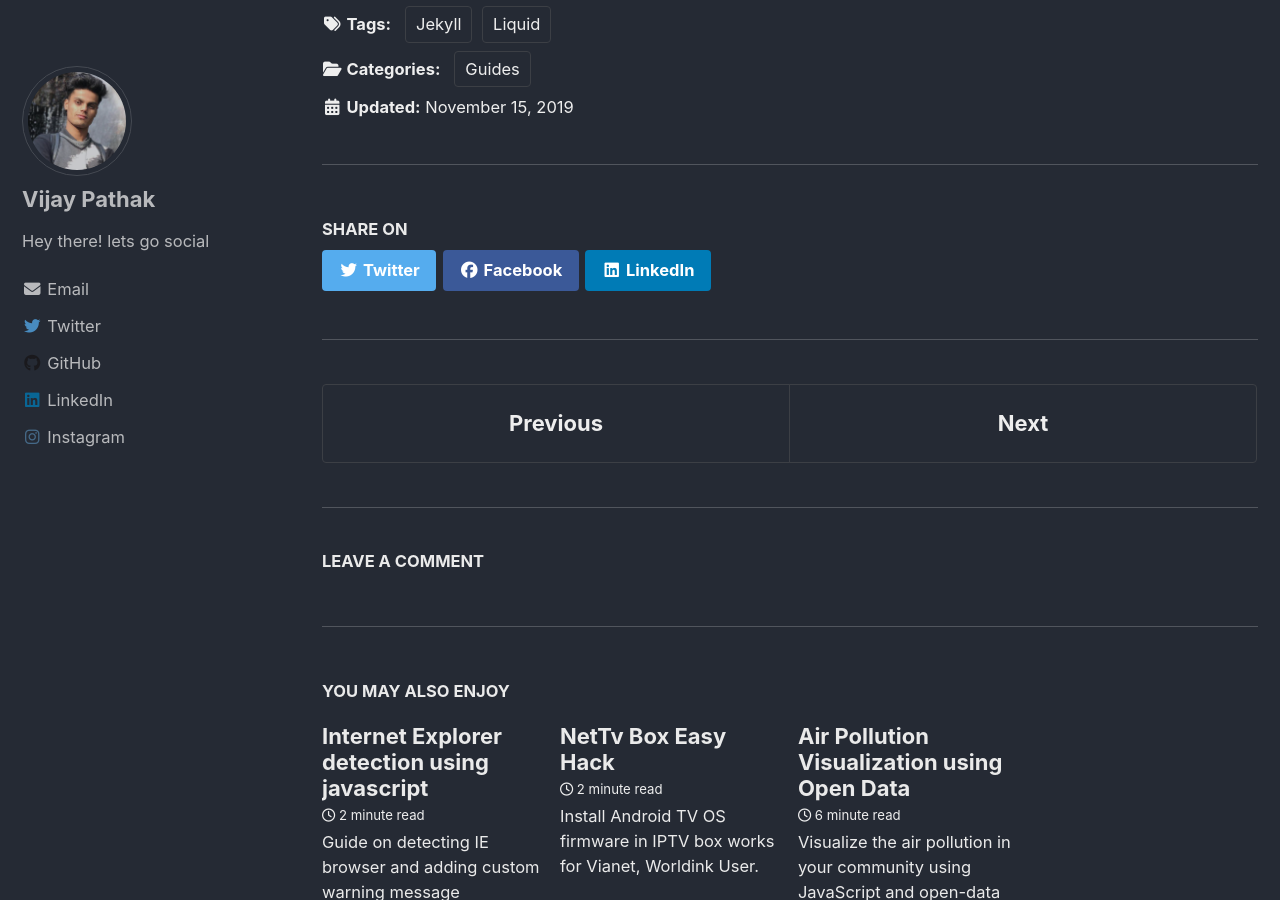
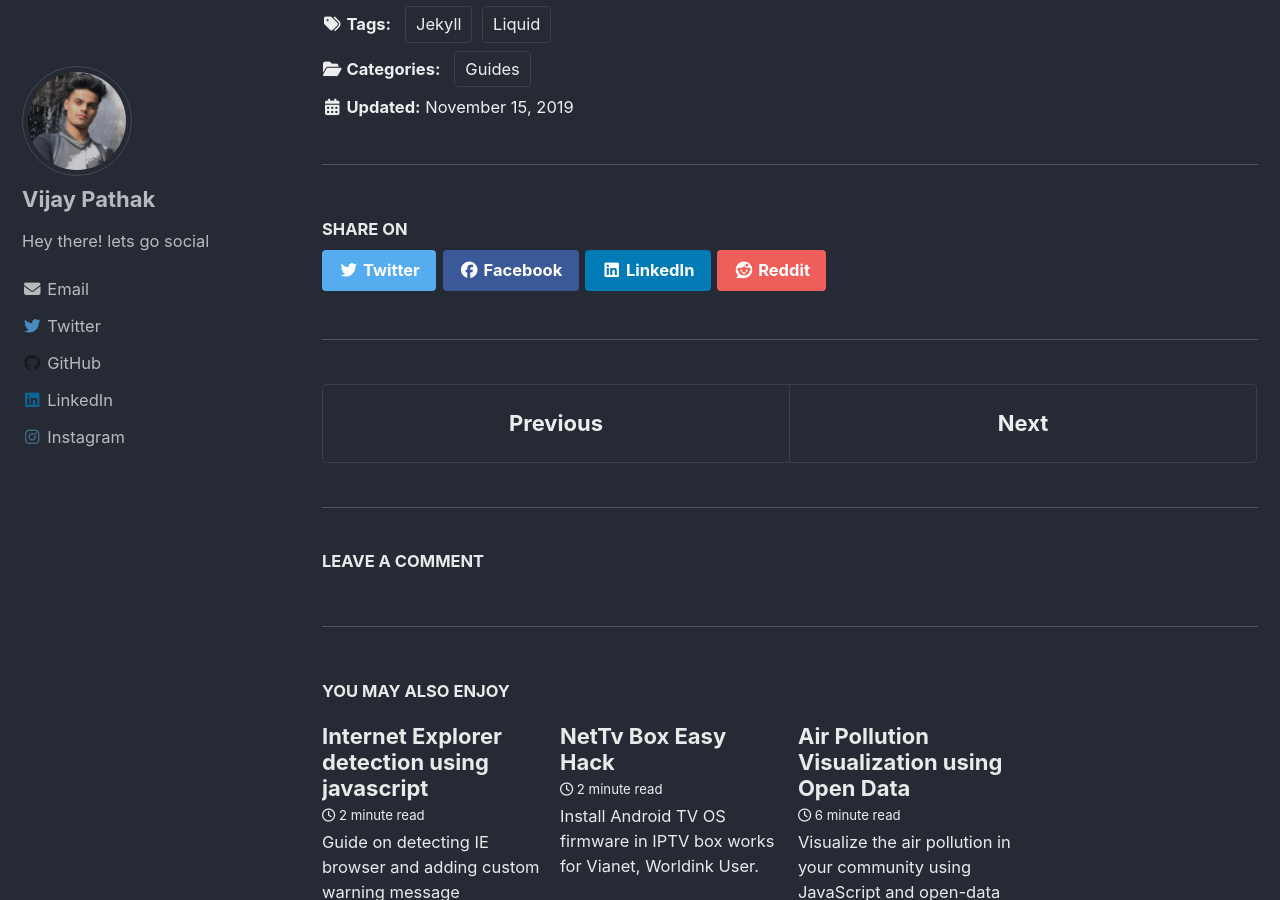
Before and after one commit to hbvj99/hbvj99.github.io, a Jekyll site: the page built from _posts/2019/2019-11-15-liquid-whitespaces-in-jekyll.md, in a window 1280 px wide and 900 px high, scrolled down 2643 px. Built offline with Jekyll 4.4.1, drawn with Linux system fonts in a browser that asks for light colours; cached includes are drawn as plain includes; nearby versions of some CDN libraries; comment, search, counter and statistics services are not loaded.

Commit message:
restore reddit share

```diff
--- a/_includes/social-share.html
+++ b/_includes/social-share.html
@@ -1,11 +1,13 @@
 <section class="page__share">
-  {% if site.data.ui-text[site.locale].share_on_label %}
+  {%- if site.data.ui-text[site.locale].share_on_label -%}
     <h4 class="page__share-title">{{ site.data.ui-text[site.locale].share_on_label | default: "Share on" }}</h4>
-  {% endif %}
+  {%- endif -%}
 
-  <a href="https://twitter.com/intent/tweet?{% if site.twitter.username %}via={{ site.twitter.username | url_encode }}&{% endif %}text={{ page.title | url_encode }}%20{{ page.url | absolute_url | url_encode }}" class="btn btn--twitter" onclick="window.open(this.href, 'window', 'left=20,top=20,width=500,height=500,toolbar=1,resizable=0'); return false;" title="{{ site.data.ui-text[site.locale].share_on_label | default: 'Share on' }} Twitter"><i class="fab fa-fw fa-twitter" aria-hidden="true"></i><span> Twitter</span></a>
+  <a href="https://twitter.com/intent/tweet?{%- if site.twitter.username -%}via={{ site.twitter.username | url_encode }}&{%- endif -%}text={{ page.title | url_encode }}%20{{ page.url | absolute_url | url_encode }}" class="btn btn--twitter" onclick="window.open(this.href, 'window', 'left=20,top=20,width=500,height=500,toolbar=1,resizable=0'); return false;" title="{{ site.data.ui-text[site.locale].share_on_label | default: 'Share on' }} Twitter"><i class="fab fa-fw fa-twitter" aria-hidden="true"></i><span> Twitter</span></a>
 
   <a href="https://www.facebook.com/sharer/sharer.php?u={{ page.url | absolute_url | url_encode }}" class="btn btn--facebook" onclick="window.open(this.href, 'window', 'left=20,top=20,width=500,height=500,toolbar=1,resizable=0'); return false;" title="{{ site.data.ui-text[site.locale].share_on_label | default: 'Share on' }} Facebook"><i class="fab fa-fw fa-facebook" aria-hidden="true"></i><span> Facebook</span></a>
 
   <a href="https://www.linkedin.com/shareArticle?mini=true&url={{ page.url | absolute_url | url_encode }}" class="btn btn--linkedin" onclick="window.open(this.href, 'window', 'left=20,top=20,width=500,height=500,toolbar=1,resizable=0'); return false;" title="{{ site.data.ui-text[site.locale].share_on_label | default: 'Share on' }} LinkedIn"><i class="fab fa-fw fa-linkedin" aria-hidden="true"></i><span> LinkedIn</span></a>
+
+  <a href="https://www.reddit.com/submit?url={{ page.url | relative_url }}&title={{ page.title }}" class="btn btn--danger" title="{{ site.data.ui-text[site.locale].share_on_label }} Reddit"><i class="fab fa-fw fa-reddit" aria-hidden="true"></i><span> Reddit</span></a>
 </section>
```
